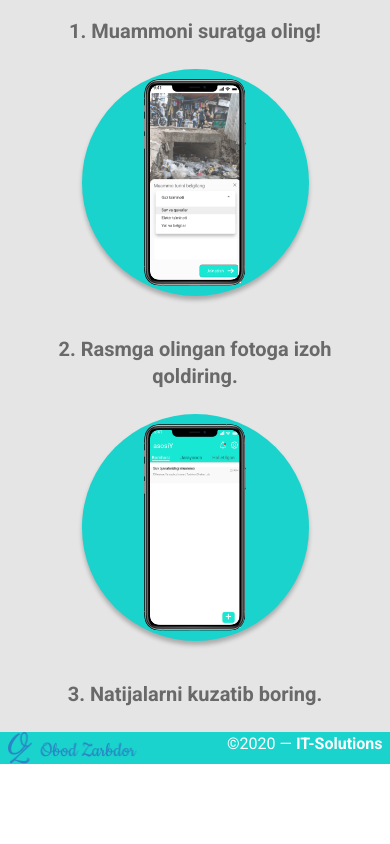
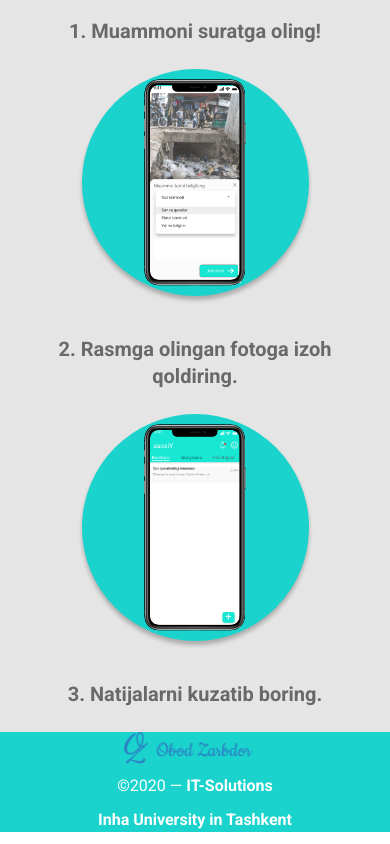
Before and after one commit to mavluda97/Zarbdor, a Vue app: page / in a window 390 px wide. Shown: the part 5074-5918 px from the top of the page. Before the commit the page ends 5850 px from the top, so only its background shows below. Built offline with nearby package versions, Linux system fonts and the light colour scheme; no server answers.

Commit message:
Update footer

```diff
--- a/src/components/Footer.vue
+++ b/src/components/Footer.vue
@@ -2,7 +2,7 @@
   <v-footer height="auto" class="toolb" color="#19D3CC">
     <v-layout justify-center row wrap>
       <v-flex color="indigo" dark py-3 text-xs-center white--text xs12>
-        <div style="display: flex; justify-content: space-between">
+        <div class="ftr">
           <img src="../assets/footer-logo.png" height="32" width="143" />
           <div>
             &copy;2020 —
@@ -10,6 +10,13 @@
               href="http://it-solutions.uz"
               style="text-decoration: none; color: white"
               ><strong>IT-Solutions</strong></a
+            >
+          </div>
+           <div>
+             <a
+              href="http://inha.uz"
+              style="text-decoration: none; color: white"
+              ><strong>Inha University in Tashkent</strong></a
             >
           </div>
         </div>
@@ -40,4 +47,14 @@ export default {
   display: flex;
   justify-content: space-between;
 }
+@media (max-width:600px) {
+.ftr{
+  flex-direction: column;
+  justify-content: center;
+  row-gap: 10px;
+}
+.ftr img{
+  margin: 0 auto;
+}
+}
 </style>
```
